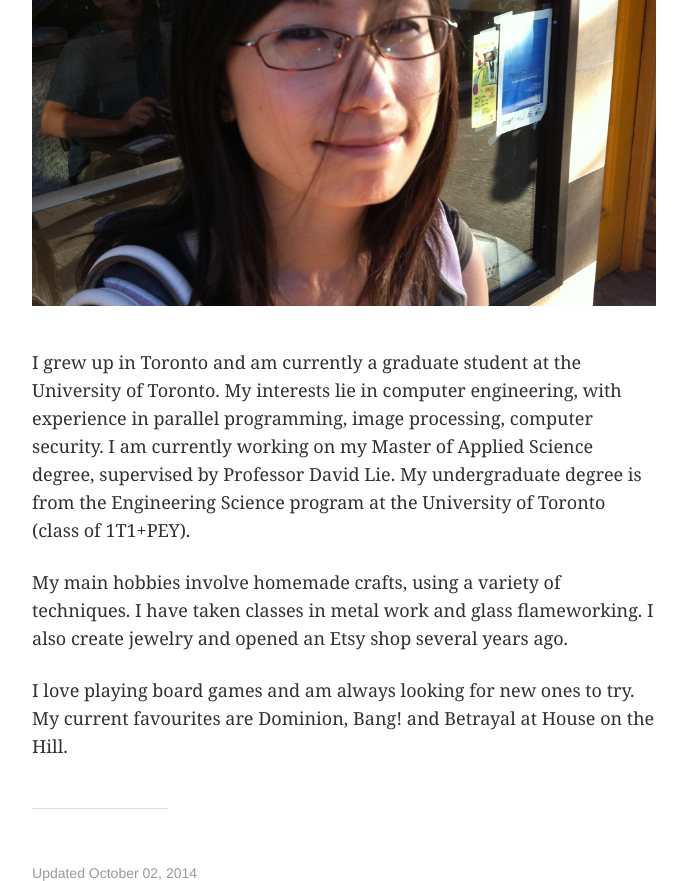
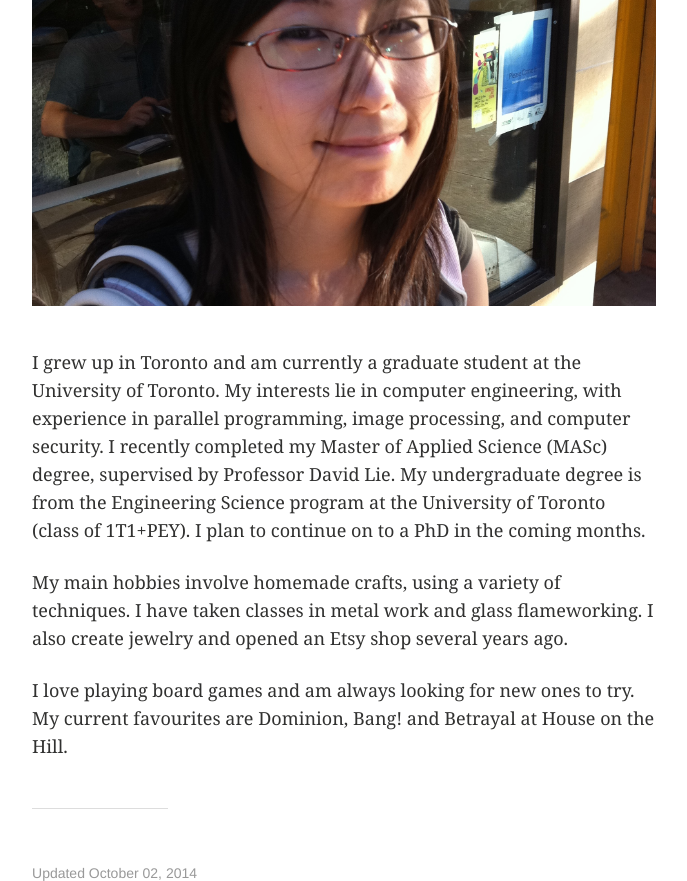
Before and after one commit to miwong/miwong.github.io, a Jekyll site: the page built from about.md, in a window 1280 px wide, cut to the strip 447-1328 px from the top of the page. Shown: the whole strip, without its empty margins (64-751 px from the left). Built offline with Jekyll 4.4.1, drawn with Linux system fonts in a browser that asks for light colours.

Commit message:
Updating About page

```diff
--- a/about.md
+++ b/about.md
@@ -17,9 +17,9 @@ ads: false
 </figure>
 
 I grew up in Toronto and am currently a graduate student at the University of Toronto. My interests lie in computer engineering,
-with experience in parallel programming, image processing, computer security.  I am currently working on my Master of Applied
-Science degree, supervised by Professor David Lie. My undergraduate degree is from the Engineering Science program at the
-University of Toronto (class of 1T1+PEY).
+with experience in parallel programming, image processing, and computer security.  I recently completed my Master of Applied
+Science (MASc) degree, supervised by Professor David Lie. My undergraduate degree is from the Engineering Science program at the
+University of Toronto (class of 1T1+PEY).  I plan to continue on to a PhD in the coming months.
 
 My main hobbies involve homemade crafts, using a variety of techniques.  I have taken classes in metal work and glass flameworking.
 I also create jewelry and opened an Etsy shop several years ago.
```
